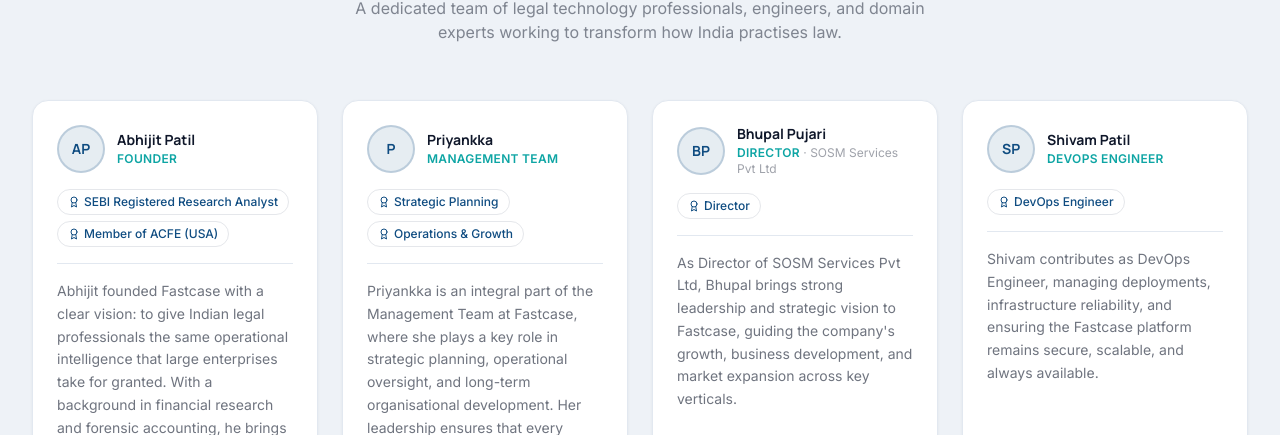
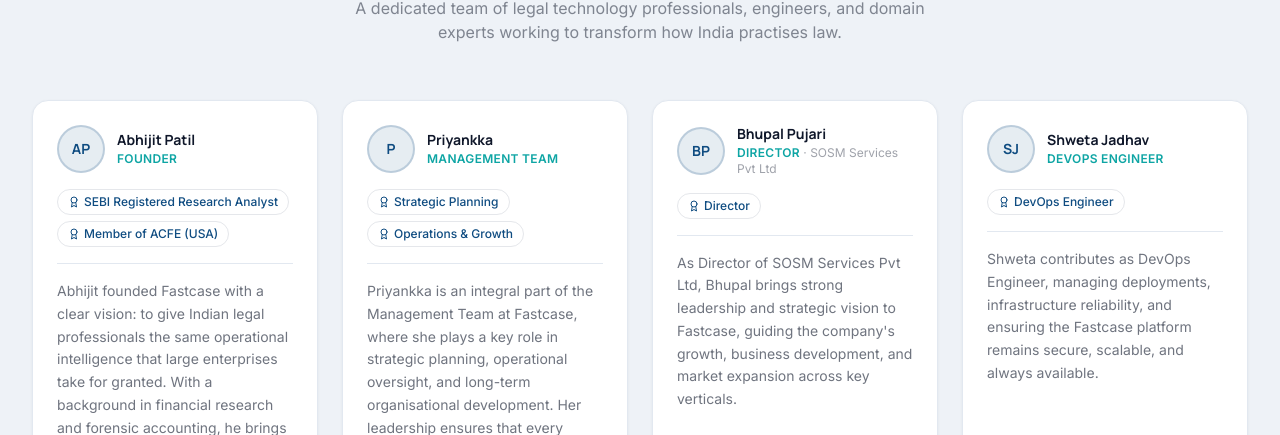
Before and after one commit to Shivm-ops/High-Cort-ERP, a React (Vite) app in the folder fastcase-website/: page /about in a window 1280 px wide. Shown: the part 2631-3066 px from the top of the page. Built offline with nearby package versions, Linux system fonts and the light colour scheme; no server answers.

Commit message:
feat(website): update team member to Shweta Jadhav

```diff
--- a/fastcase-website/src/pages/About.jsx
+++ b/fastcase-website/src/pages/About.jsx
@@ -25,11 +25,11 @@
     bio: "As Director of SOSM Services Pvt Ltd, Bhupal brings strong leadership and strategic vision to Fastcase, guiding the company's growth, business development, and market expansion across key verticals.",
   },
   {
-    initials: 'SP',
-    name: 'Shivam Patil',
+    initials: 'SJ',
+    name: 'Shweta Jadhav',
     role: 'DevOps Engineer',
     badges: ['DevOps Engineer'],
-    bio: 'Shivam contributes as DevOps Engineer, managing deployments, infrastructure reliability, and ensuring the Fastcase platform remains secure, scalable, and always available.',
+    bio: 'Shweta contributes as DevOps Engineer, managing deployments, infrastructure reliability, and ensuring the Fastcase platform remains secure, scalable, and always available.',
   },
 ];
 
```
